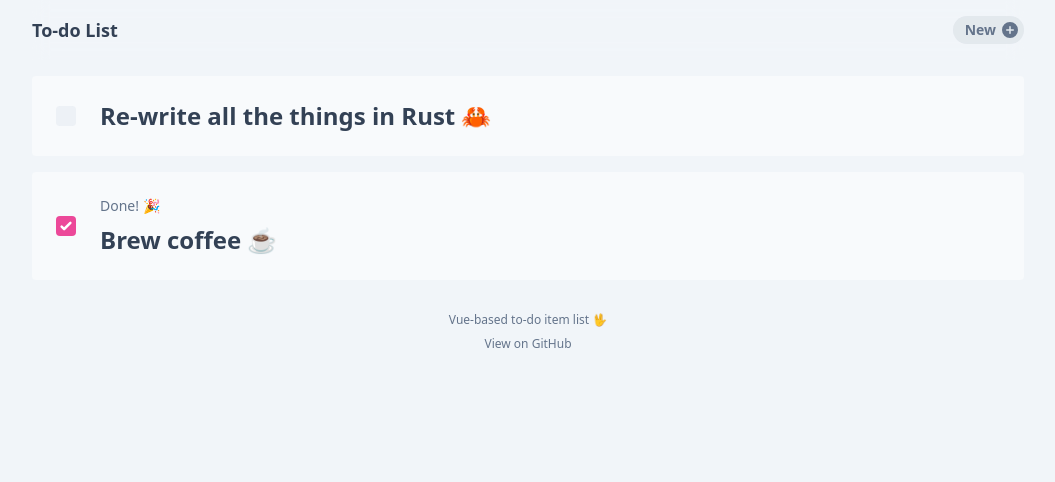
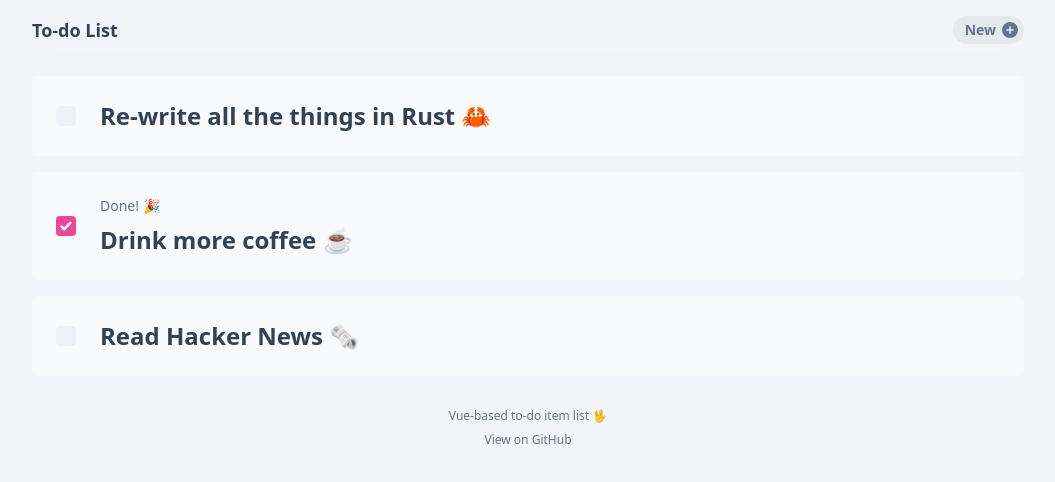
Before and after one commit to dsoreilly/todo-vue, a Vue app: page / in a window 1280 px wide. Shown: the top 482 px of the page, without its empty margins (112-1167 px from the left). Built offline with nearby package versions, Linux system fonts and the light colour scheme.

Commit message:
Add item to store

```diff
--- a/src/stores/item.js
+++ b/src/stores/item.js
@@ -14,9 +14,15 @@ export const useItemStore = defineStore('item', () => {
     },
     {
       id: nanoid(),
-      text: 'Brew coffee ☕️',
+      text: 'Drink more coffee ☕️',
       tags: [],
       isComplete: true,
+    },
+    {
+      id: nanoid(),
+      text: 'Read Hacker News 🗞',
+      tags: [],
+      isComplete: false,
     },
   ]);
 
```
